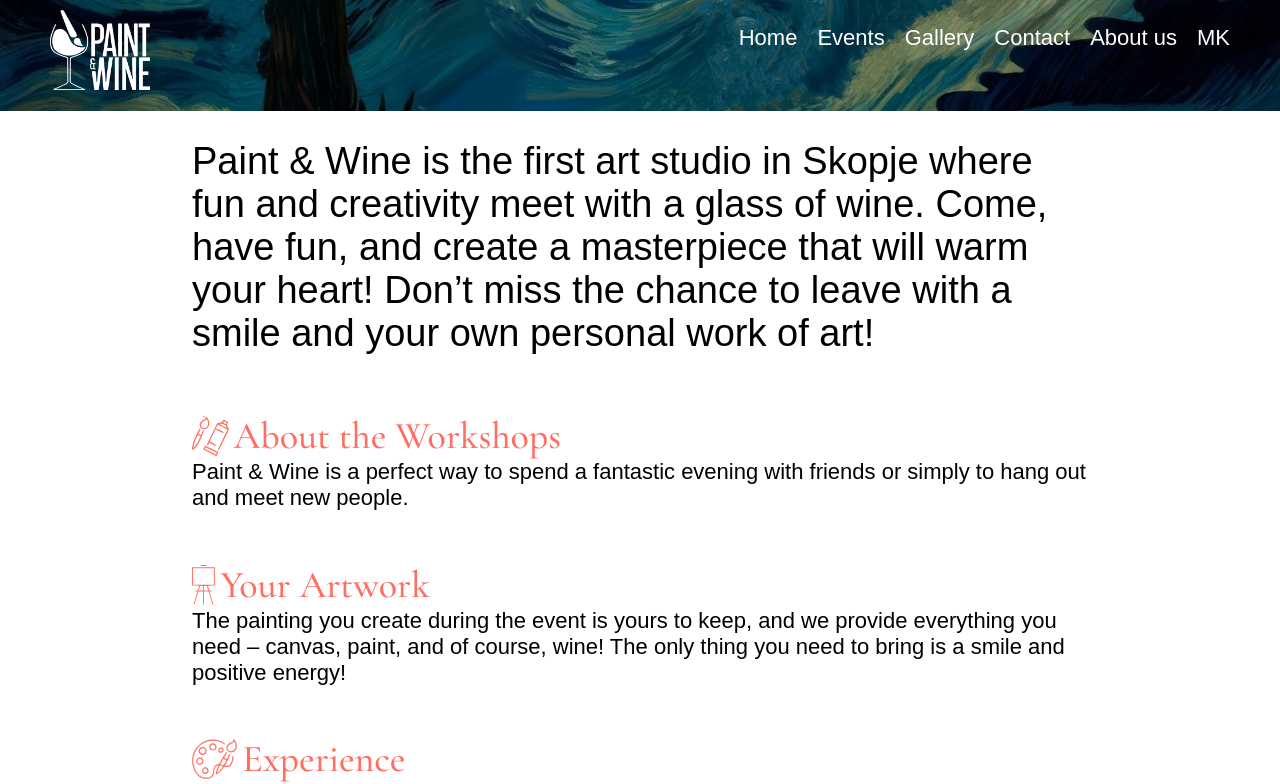
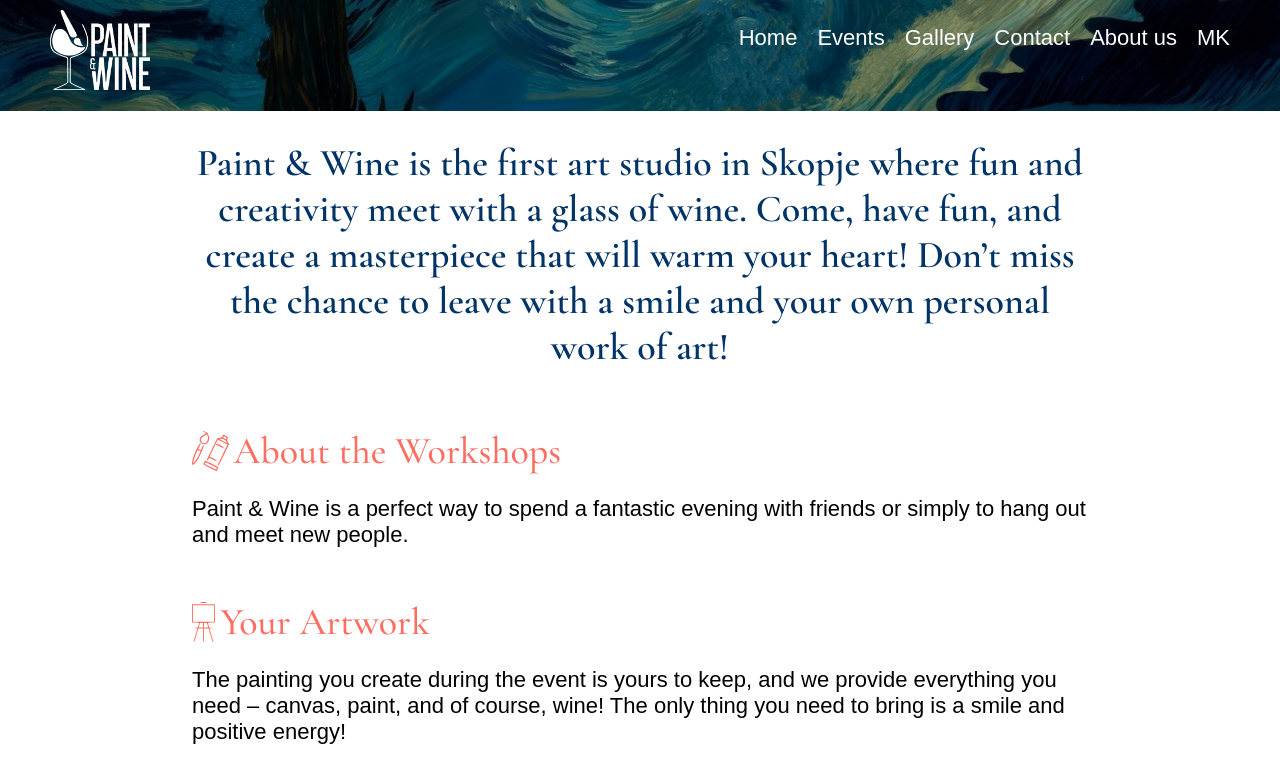
Before and after one commit to trencevkiril/pw, a React (Vite) app: page /about-us in a window 1280 px wide. Shown: the top 784 px of the page. Built offline with nearby package versions, Linux system fonts and the light colour scheme; no server answers.

Commit message:
modified headers on all pages.

```diff
--- a/src/components/Events/Events.jsx
+++ b/src/components/Events/Events.jsx
@@ -14,7 +14,7 @@ export default function Events({ limit, showMoreButton = false }) {
 
   return (
     <section id="homepage-events" className="events">
-      <div className="header">{t("event-header")}</div>
+      <h1 className="page-header">{t("event-header")}</h1>
       <div className="event-list">
         {loading ? (
           <p>Loading events...</p>
@@ -47,7 +47,7 @@ export default function Events({ limit, showMoreButton = false }) {
       </div>
       {showMoreButton && events.length > limit && (
         <div className="see-more-container">
-          <Link to="/events">
+          <Link to="/events" onClick={() => window.scrollTo(0, 0)}>
             <Button title={t("see-more-events")} />
           </Link>
         </div>
--- a/src/components/Events/Events.scss
+++ b/src/components/Events/Events.scss
@@ -4,11 +4,18 @@
 
 .events {
   background-color: #f5f5f5;
-}
 
-.header {
-  font-size: 24px;
-  font-weight: 700;
+  .page-header {
+    font-size: 22px;
+    color: #003366;
+    margin-top: 0px;
+    margin-bottom: 0px;
+    font-weight: 600;
+
+    @include mq("tablet", min) {
+      font-size: 30px;
+    }
+  }
 }
 
 .event-list {
--- a/src/components/Pics/Pics.jsx
+++ b/src/components/Pics/Pics.jsx
@@ -17,7 +17,7 @@ export default function Pics() {
           image,
           order
         }`;
-        const images = await client.fetch(query);
+        const images = await client.fetch(query, {}, { cache: 'no-store' });
         setGalleryImages(images);
       } catch (error) {
         console.error('Error fetching gallery images:', error);
--- a/src/components/Pics/Pics.scss
+++ b/src/components/Pics/Pics.scss
@@ -20,6 +20,8 @@
   transition: transform 0.2s ease;
 
   @include mq("desktop", min) {
+    height: 350px;
+
     &:hover {
         transform: scale(1.05);
       }
--- a/src/pages/AboutUsPage/AboutUsPage.jsx
+++ b/src/pages/AboutUsPage/AboutUsPage.jsx
@@ -12,7 +12,7 @@ export default function AboutUsPage() {
   return (
     <div>
       <section>
-        <p className="section-header">{t("about-us-paragraph")}</p>
+        <h1 className="page-header">{t("about-us-paragraph")}</h1>
       </section>
 
       <section>
--- a/src/pages/AboutUsPage/AboutUsPage.scss
+++ b/src/pages/AboutUsPage/AboutUsPage.scss
@@ -1,9 +1,11 @@
 @import "../../styles/_mixins.scss";
 
-.section-header {
+.page-header {
     font-size: 22px;
     margin-top: 0px;
     margin-bottom: 0px;
+    color: #003366;
+    font-weight: 600;
 
     @include mq("tablet", min) {
         font-size: 38px;
--- a/src/pages/ContactUsPage/ContactUsPage.jsx
+++ b/src/pages/ContactUsPage/ContactUsPage.jsx
@@ -114,19 +114,9 @@ export default function ContactUsPage() {
   return (
       <Box sx={{ maxWidth: "900px", margin: "auto", padding: 3 }}>
         {/* Page Heading */}
-        <Box
-          component="h1"
-          sx={{
-            textAlign: "center",
-            color: "#003366",
-            fontSize: { xs: "24px", sm: "32px", md: "36px" },
-            fontWeight: "bold",
-            marginBottom: 3,
-            marginTop: 0,
-          }}
-        >
+        <h1 className="page-header">
           {t("contact-page-heading")}
-        </Box>
+        </h1>
 
         {/* Success Message */}
         {showSuccess && (
--- a/src/pages/ContactUsPage/ContactUsPage.scss
+++ b/src/pages/ContactUsPage/ContactUsPage.scss
@@ -1,5 +1,18 @@
-// @import "../../styles/_mixins.scss";
+@import "../../styles/_mixins.scss";
 
-// .submit-button {
-//     width: 100%;
-// }
+.page-header {
+    font-size: 22px;
+    color: #003366;
+    margin-top: 0px;
+    margin-bottom: 24px;
+    font-weight: 600;
+    text-align: center;
+
+    @include mq("tablet", min) {
+        font-size: 30px;
+    }
+
+    @include mq("desktop", min) {
+        font-size: 36px;
+    }
+}
--- a/src/pages/GalleryPage/GalleryPage.jsx
+++ b/src/pages/GalleryPage/GalleryPage.jsx
@@ -8,14 +8,10 @@ export default function GalleryPage() {
 
   return (
     <div>
-      <div className="paragraphs">
-        <section>
-          <p>{t("paragraph4")}</p>
-        </section>
-      </div>
-      <div>
-        <Pics />
-      </div>
+      <section>
+        <h1 className="page-header">{t("paragraph4")}</h1>
+      </section>
+      <Pics />
     </div>
   );
 }
--- a/src/pages/GalleryPage/GalleryPage.scss
+++ b/src/pages/GalleryPage/GalleryPage.scss
@@ -1,13 +1,13 @@
 @import "../../styles/_mixins.scss";
 
-.paragraphs {
+.page-header {
     font-size: 22px;
+    color: #003366;
+    margin-top: 0px;
+    margin-bottom: 0px;
+    font-weight: 600;
+
     @include mq("tablet", min) {
         font-size: 30px;
     }
 }
-
-p {
-    margin-bottom: 0px;
-    margin-top: 0px;
-}
--- a/src/pages/HomePage/HomePage.scss
+++ b/src/pages/HomePage/HomePage.scss
@@ -47,11 +47,15 @@
 }
 
 .picture-section-header {
-    font-size: 24px;
+    font-size: 22px;
+    color: #003366;
+    font-weight: 600;
     margin-bottom: 2rem;
+    text-align: center;
+    font-family: inherit;
 
     @include mq("tablet", min) {
-        font-size: 44px;
+        font-size: 38px;
         margin-bottom: 3rem;
     }
 }
@@ -62,6 +66,7 @@
 
 .paragraphs {
     line-height: 1.6;
+    text-align: center;
 
     p {
         margin-bottom: 1.5rem;
```
